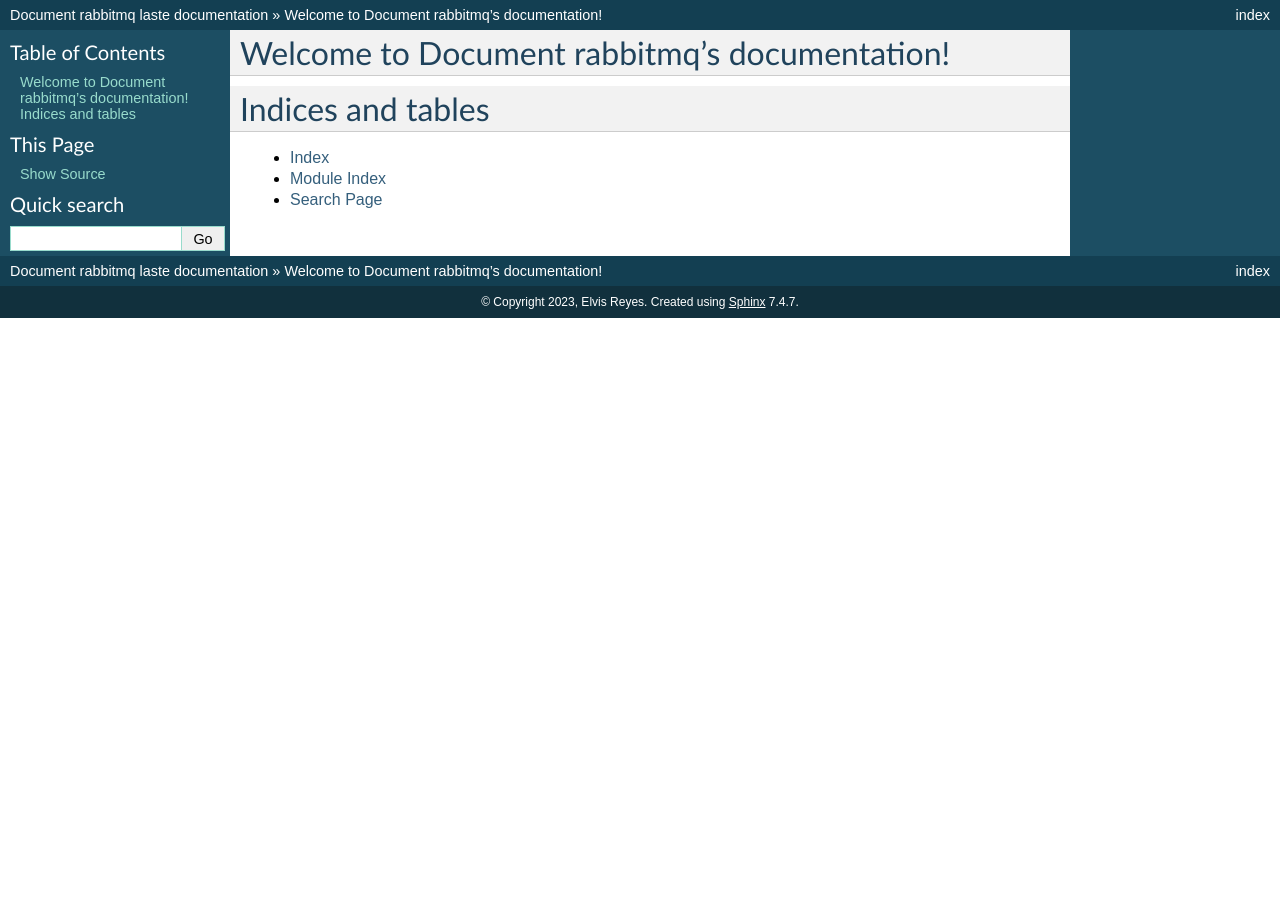
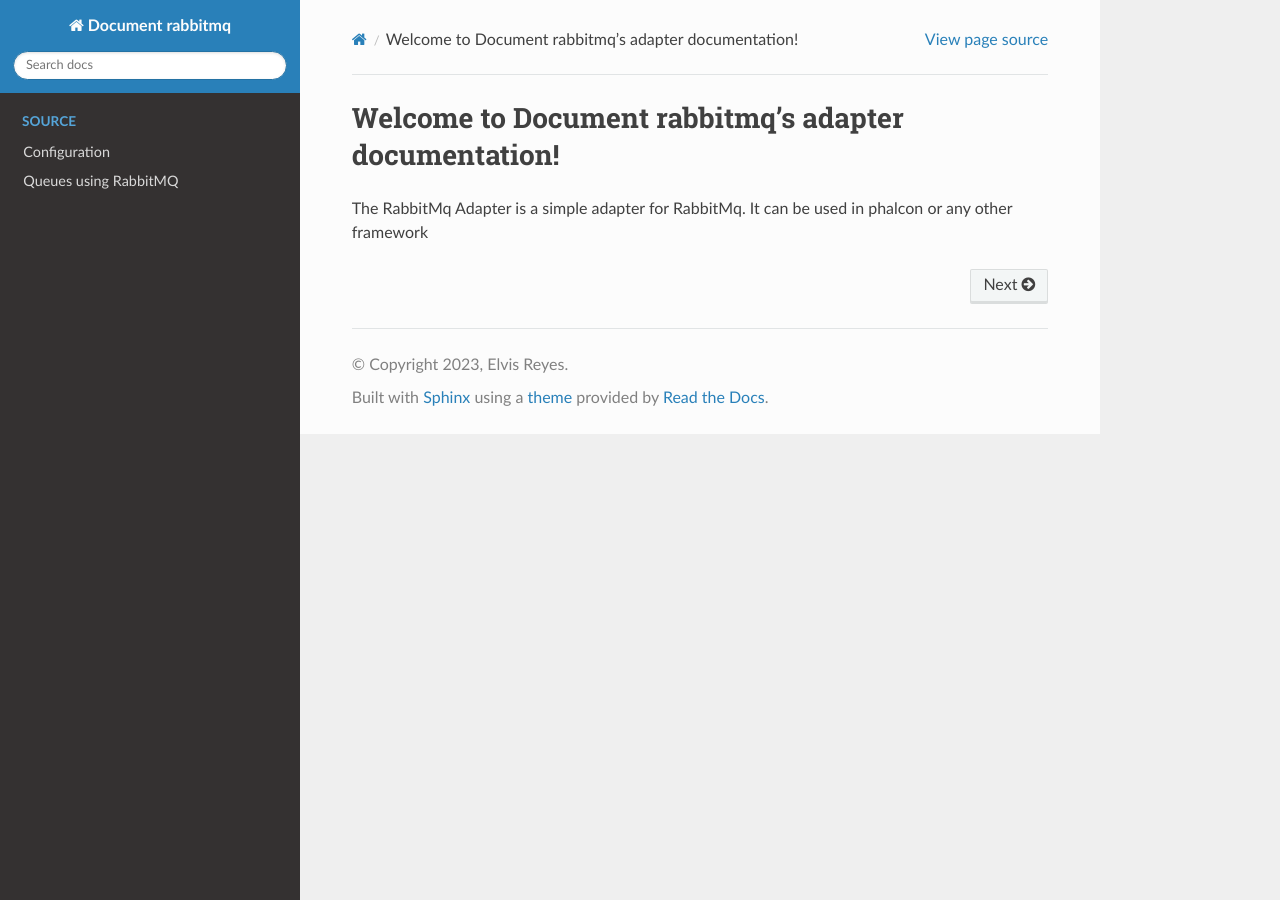
Before and after one commit to teclaelvis01/phalcon-rabbitmq-adapter, a Sphinx documentation site: the page built from docs/index.rst, in a window 1280 px wide. Built offline with Sphinx 7.4.7 and the Read the Docs theme 2.0.0, drawn with Linux system fonts in a browser that asks for light colours.

Commit message:
feat: :zap: add readthedoc config 2

```diff
--- a/docs/conf.py
+++ b/docs/conf.py
@@ -5,6 +5,9 @@
 
 # -- Project information -----------------------------------------------------
 # https://www.sphinx-doc.org/en/master/usage/configuration.html#project-information
+
+from sphinx.highlighting import lexers
+from pygments.lexers.web import PhpLexer
 
 project = 'Document rabbitmq'
 copyright = '2023, Elvis Reyes'
@@ -14,15 +17,36 @@ release = 'laste'
 # -- General configuration ---------------------------------------------------
 # https://www.sphinx-doc.org/en/master/usage/configuration.html#general-configuration
 
-extensions = []
+extensions = ['myst_parser']
 
 templates_path = ['_templates']
 exclude_patterns = ['_build', 'Thumbs.db', '.DS_Store']
 
 
+source_suffix = {
+    '.rst': 'restructuredtext',
+    '.txt': 'markdown',
+    '.md': 'markdown',
+}
 
 # -- Options for HTML output -------------------------------------------------
 # https://www.sphinx-doc.org/en/master/usage/configuration.html#options-for-html-output
 
-html_theme = 'default'
+html_theme = 'sphinx_rtd_theme'
 html_static_path = ['_static']
+# add style for php code
+html_css_files = [
+    # 'css/custom.css',
+]
+html_theme_options = {
+    'style_nav_header_background': '#2980B9',
+    'collapse_navigation': True,
+    'sticky_navigation': True,
+    'navigation_depth': 4,
+}
+# def setup(app):
+#     app.add_css_file('css/custom.css')  # may also be an URL
+
+
+lexers['php'] = PhpLexer(startinline=True, linenos=1)
+lexers['php-annotations'] = PhpLexer(startinline=True, linenos=1)
--- a/docs/index.rst
+++ b/docs/index.rst
@@ -3,18 +3,18 @@
    You can adapt this file completely to your liking, but it should at least
    contain the root `toctree` directive.
 
-Welcome to Document rabbitmq's documentation!
+Welcome to Document rabbitmq's adapter documentation!
 =============================================
 
 .. toctree::
    :maxdepth: 2
-   :caption: Contents:
+   :hidden:
+   :caption: source
+
+   source/index
+   source/queues
 
 
 
-Indices and tables
-==================
 
-* :ref:`genindex`
-* :ref:`modindex`
-* :ref:`search`
+The RabbitMq Adapter is a simple adapter for RabbitMq. It can be used in phalcon or any other framework
```
Also changed, not shown: docs/requirements.txt (added, +36 -0 lines), docs/source/index.md (added, +39 -0 lines), docs/source/queues.md (added, +84 -0 lines), docs/README.md (renamed from README.md).
